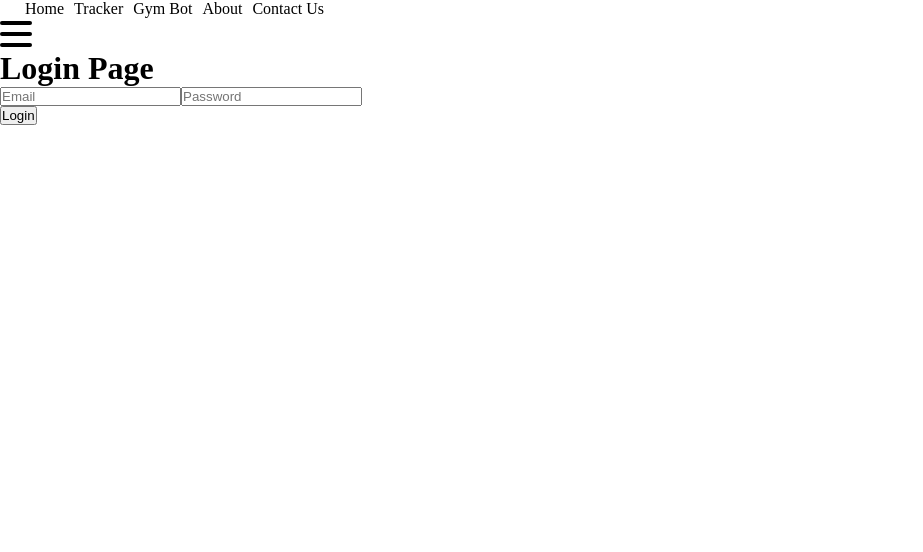
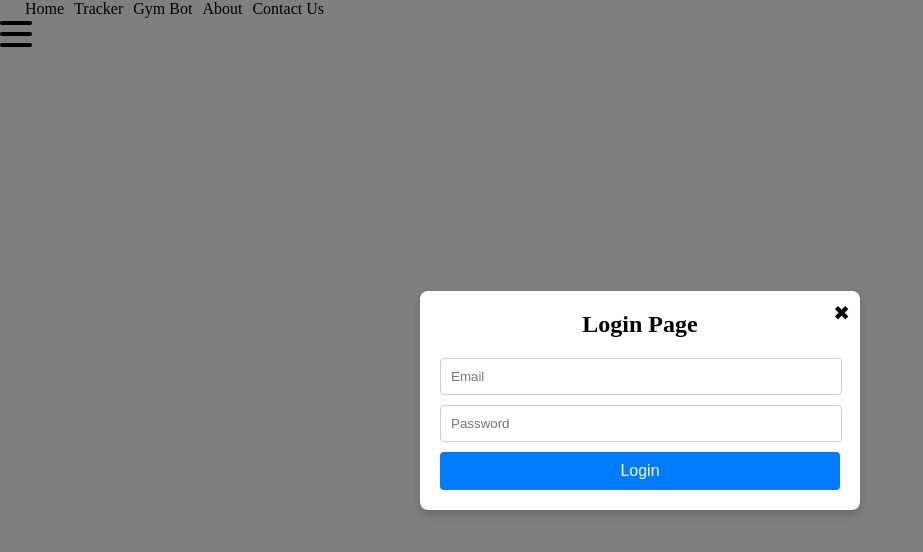
Before and after one commit to Amsan5941/ForgeFit, a React (Vite) app: page /login in a window 1280 px wide. Shown: the top 552 px of the page, without its empty margins (0-923 px from the left). Built offline with nearby package versions, Linux system fonts and the light colour scheme.

Commit message:
Added logging functionality

```diff
--- a/src/Components/Logins/Login.css
+++ b/src/Components/Logins/Login.css
@@ -0,0 +1,93 @@
+/* Container for positioning the Login Button */
+.login-button-container {
+    position: fixed;
+    top: 20px;
+    right: 20px;
+  }
+
+  /* Sky Blue Oval Login Button */
+  .login-toggle-button {
+    background-color: #87ceeb; /* Sky Blue */
+    color: white;
+    border: none;
+    border-radius: 50px; /* Oval Shape */
+    padding: 10px 20px;
+    font-size: 16px;
+    cursor: pointer;
+    box-shadow: 0 4px 6px rgba(0, 0, 0, 0.2);
+  }
+
+  .login-toggle-button:hover {
+    background-color: #1e90ff; /* Slightly darker blue */
+  }
+
+  /* Overlay to darken the background */
+.overlay {
+    position: fixed;
+    top: 0;
+    left: 0;
+    width: 100%;
+    height: 100%;
+    background-color: rgba(0, 0, 0, 0.5);
+    display: flex;
+    align-items: center;
+    justify-content: center;
+    z-index: 1000;
+  }
+
+  /* Modal styling */
+  .login-modal {
+    position: relative;
+    background: #fff;
+    padding: 20px;
+    border-radius: 8px;
+    box-shadow: 0 4px 10px rgba(0, 0, 0, 0.2);
+    text-align: center;
+    width: 400px;
+    max-width: 90%;
+  }
+
+  .LoginLogo {
+    margin-bottom: 20px;
+    font-size: 24px;
+    font-weight: bold;
+  }
+
+  .input-field {
+    display: block;
+    width: calc(100% - 20px);
+    padding: 10px;
+    margin: 10px auto;
+    border: 1px solid #ccc;
+    border-radius: 4px;
+  }
+
+  .login-button {
+    width: 100%;
+    padding: 10px;
+    background-color: #007bff;
+    color: #fff;
+    border: none;
+    border-radius: 4px;
+    cursor: pointer;
+    font-size: 16px;
+  }
+
+  .login-button:hover {
+    background-color: #0056b3;
+  }
+
+  /* Close button styling */
+  .close-button {
+    position: absolute;
+    top: 10px;
+    right: 10px;
+    background: none;
+    border: none;
+    font-size: 20px;
+    cursor: pointer;
+  }
+
+  .close-button:hover {
+    color: #ff0000;
+  }
--- a/src/Components/Logins/LoginButton.jsx
+++ b/src/Components/Logins/LoginButton.jsx
@@ -1,19 +1,20 @@
-import React from 'react'
-import './Login.css'
-import { BrowserRouter as Router, Routes, Route, useNavigate } from 'react-router-dom';
+import React from 'react';
+import { useNavigate } from 'react-router-dom';
+import './Login.css';
 
 const LoginButton = () => {
-    const navigate = useNavigate(); // Hook to programmatically navigate
+  const navigate = useNavigate();
+
   return (
-    <div className="LoginBut">
-        <button
-            className="LoginButton"
-            onClick={() =>navigate('/login')}
-        >
-            Login
-        </button>
+    <div className="login-button-container">
+      <button
+        className="login-toggle-button"
+        onClick={() => navigate('/login')}
+      >
+        Login
+      </button>
     </div>
-  )
-}
+  );
+};
 
-export default LoginButton
+export default LoginButton;
--- a/src/Components/Logins/LoginPage.jsx
+++ b/src/Components/Logins/LoginPage.jsx
@@ -1,26 +1,33 @@
-import React from 'react'
+import React from 'react';
+import { useNavigate } from 'react-router-dom';
+import './Login.css';
 
 const LoginPage = () => {
+  const navigate = useNavigate();
+
   return (
-    <div className="LoginPage">
+    <div className="overlay">
+      <div className="login-modal">
+        <button className="close-button" onClick={() => navigate('/')}>
+          ✖
+        </button>
         <h1 className="LoginLogo">Login Page</h1>
         <div className="mb-4">
-            <input
-                type='email'
-                placeholder='Email'
-                className='border rounded-lg p-2 mb-4 w-80'
-            />
-            <input
-                type='password'
-                placeholder='Password'
-                className='border rounded-lg p-2 mb-4 w-80'
-            />
+          <input
+            type="email"
+            placeholder="Email"
+            className="input-field"
+          />
+          <input
+            type="password"
+            placeholder="Password"
+            className="input-field"
+          />
         </div>
-        <button className="px-4 py-2 bg-blue-500 text-white rounded-lg hover:bg-blue-600">
-            Login
-        </button>
+        <button className="login-button">Login</button>
+      </div>
     </div>
-  )
-}
+  );
+};
 
-export default LoginPage
+export default LoginPage;
```
